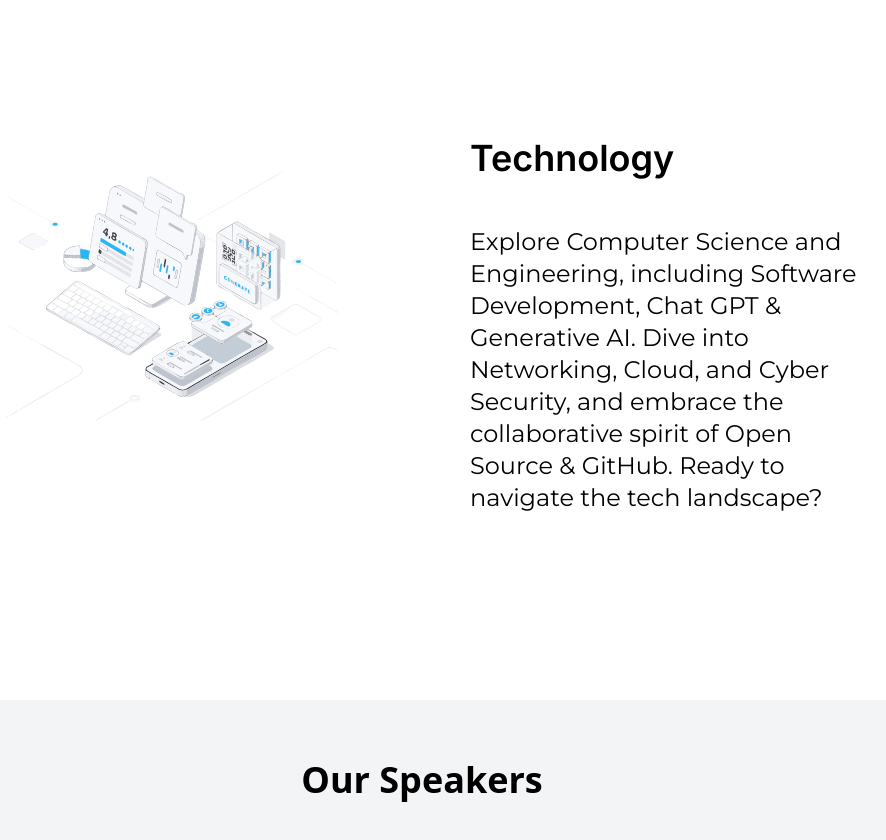
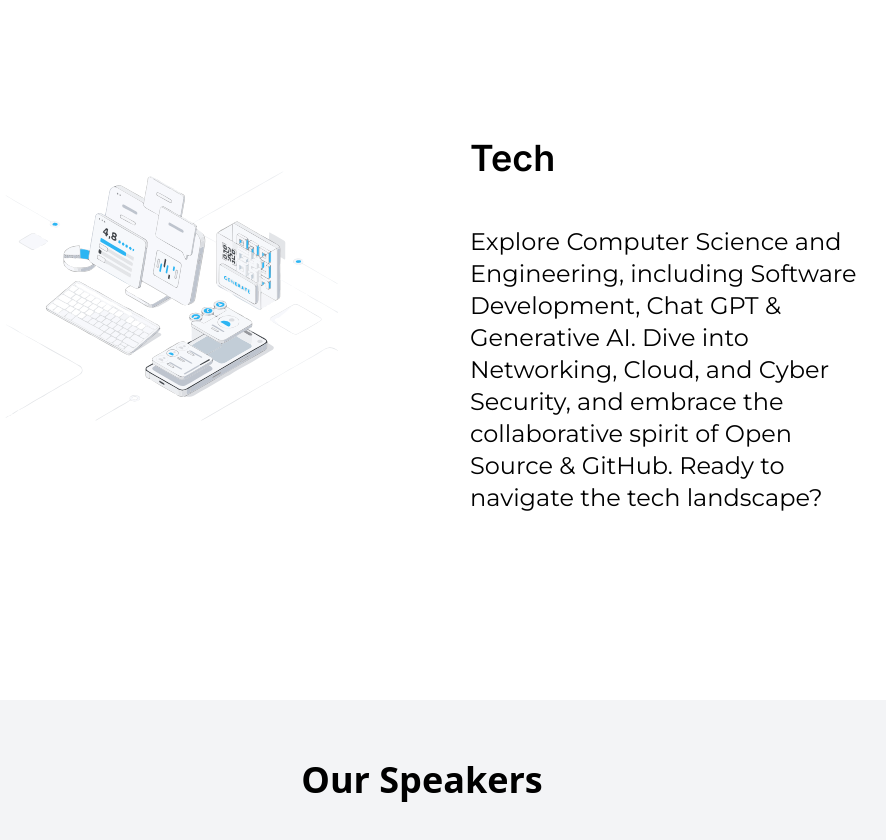
Before and after one commit to Abhiram10122/HelloWorld, a Next.js app: page / in a window 1280 px wide. Shown: the part 3940-4780 px from the top of the page, without its empty margins (218-1104 px from the left). Built offline with nearby package versions, Linux system fonts and the light colour scheme; a web font is replaced by a local one.

Commit message:
checking deployment

```diff
--- a/app/page.tsx
+++ b/app/page.tsx
@@ -38,7 +38,7 @@ const design_content = {
 
 const tech_content = {
   background: "bg-white",
-  title: "Technology",
+  title: "Tech",
   content: "Explore Computer Science and Engineering, including Software Development, Chat GPT & Generative AI. Dive into Networking, Cloud, and Cyber Security, and embrace the collaborative spirit of Open Source & GitHub. Ready to navigate the tech landscape?",
   picture: "/Techkasvg.svg",
 }
```
